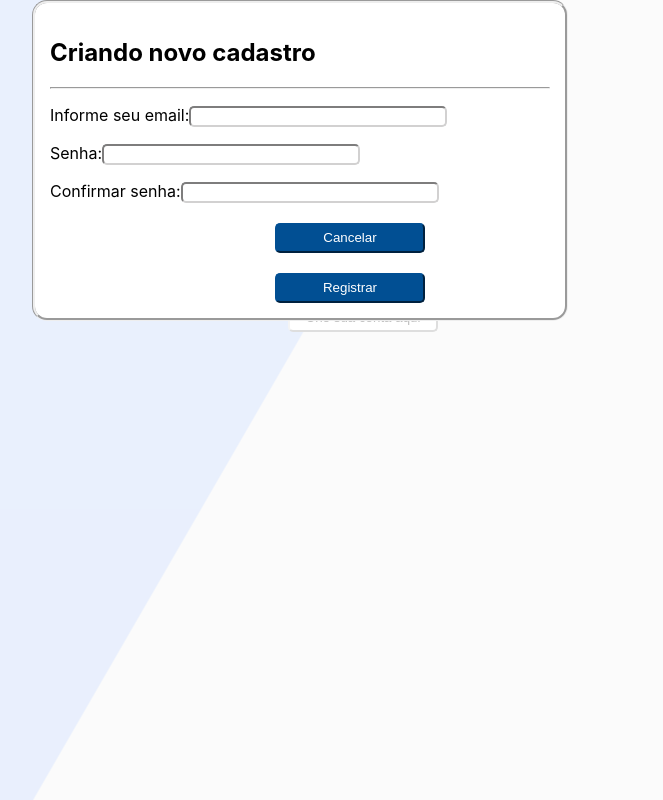
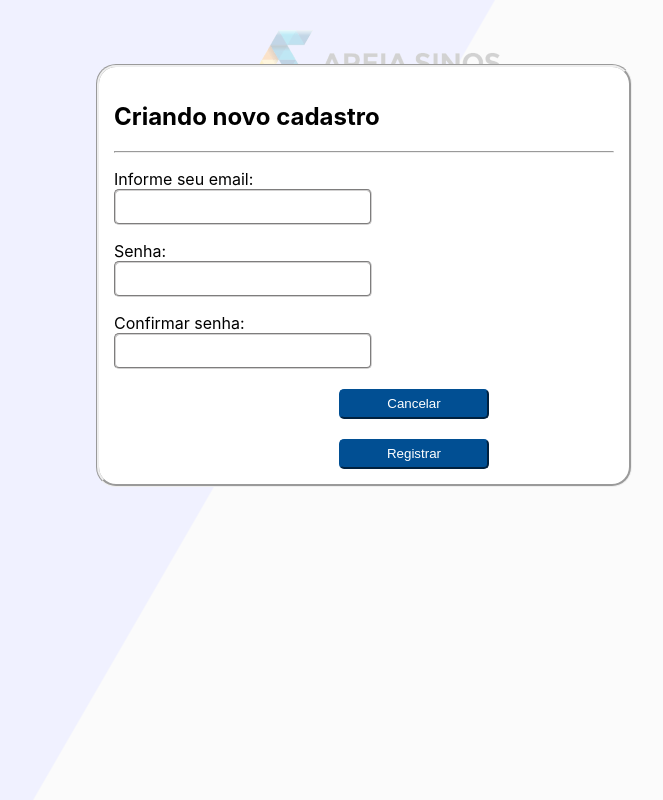
Before and after one commit to ClaitonBarchet/WSN, a React (Create React App) app in the folder websystemnow/: page / in a window 1280 px wide. Both pictures are taken after a click on the button "Crie sua conta aqui". Shown: the top 800 px of the page, without its empty margins (288-951 px from the left). Built offline with nearby package versions, Linux system fonts and the light colour scheme.

Commit message:
css inputs

```diff
--- a/websystemnow/src/pages/login/Login.css
+++ b/websystemnow/src/pages/login/Login.css
@@ -1,7 +1,7 @@
 
 /* FORMULARIO LOGIN */
 body {
-    background:linear-gradient(120deg, #a6c1f7 44.9%, #eeeeee 45%)  fixed;
+    background:linear-gradient(120deg, #c2c6ff 44.9%, #eeeeee 45%)  fixed;
     /* background:linear-gradient(120deg, #4c79d34d 44.9%, #eeeeee 45%) no-repeat fixed; */
 }
 .form-login {
@@ -9,11 +9,15 @@ body {
     margin: 0% 40%;
 }
 
-/* INPUTS */
-.form-control {
-    width: 250px;
+/* INPUTS - TEXTBOX */
+.input-basic {
+    width: 200px;
+    border-style: groove;
     border-radius: 5px;
     border-color: rgb(210, 209, 209);
+    height: 30px;
+    width: 250px;
+    font-size: 18px;
 }
 
 /* .text-login {
@@ -63,26 +67,11 @@ body {
 
 /* FORMULÁRIO MODAL */
 .modal-style {
-    width: 40%;
-    margin: 0% 25%;
+    width: 50%;
+    margin: 5% 30% 25%;
     max-width: 500px;
     background-color: white;
-    padding: 15px;
-    border-radius: 15px;
+    padding: 15px 15px 15px 15px;
+    border-radius: 20px;
     border-style:groove;
 }
-
-/* .link-default {
-    color: #4e0070;
-    cursor: pointer;
-} */
-
-/* .link-default:hover {
-    color: #4c79d3;
-} */
-
-/* .setor-atual {
-    color: black;
-    font-size: 22px;
-    font-style: oblique;
-} */
--- a/websystemnow/src/pages/login/Login.js
+++ b/websystemnow/src/pages/login/Login.js
@@ -24,26 +24,26 @@ Modal.setAppElement("#root");
       <body>
       <div class="row vh-100">
         <form  id="login-form" action="home.html" class="form-login">
-          {/* <div class="d-flex justify-content-center my-5 flex-column"> */}
-            {/* <div class="container"> */}
-              <div class="text-cente mb-6">
+          <div class="d-flex justify-content-center my-5 flex-column">
+            <div class="container">
+              <div class="text-cente mb-3">
               {/* https://pt.stackoverflow.com/questions/309953/como-inserir-imagem-usando-react-js */}
                 <img src={imagens} alt="logo sinos"></img>
               </div>
 
-              <div class="mb-6">
+              <div class="mb-4">
                 <label for="exampleInputEmail1">E-mail:</label>
                 <br></br>
-                  <input type="email" class="form-control" id="email-login-input" aria-describedby="emailHelp"/>
+                  <input type="email" class="input-basic" id="email-login-input" aria-describedby="emailHelp"/>
                 <div id="emailHelp" class="form-text">Utilize seu e-mail para realizar o login.</div>
               </div>
               <p></p>
-              <div class="mb-6">
+              <div class="mb-4">
                 <label for="exampleInputPassword1">Senha:</label>
                 <br></br>
-                  <input type="password" class="form-control" id="password-login-input"/>
+                  <input type="password" class="input-basic" id="password-login-input"/>
               </div>
-              <div class="mb-6 form-check">
+              <div class="mb-4 form-check">
                   {/* <input type="checkbox" class="form-check-input" id="exampleCheck1"/> */}
                 {/* <label class="form-check-label" for="exampleCheck1">Permanecer logado.</label> */}
               </div>
@@ -51,8 +51,8 @@ Modal.setAppElement("#root");
               <div class="row">
                 <div class="col">
                 </div>
-              {/* </div> */}
-            {/* </div> */}
+              </div>
+            </div>
           </div>
         </form>
         <p></p>
@@ -76,13 +76,16 @@ Modal.setAppElement("#root");
               <hr />
               <p></p>
                 <label>Informe seu email:</label>
-                <input type="email" class="form-control" id="password-login-input"/>
+                <br></br>
+                <input type="email" class="input-basic" id="password-login-input"/>
                 <p></p>
                 <label>Senha:</label>
-                <input type="password" class="form-control" id="password-login-input"/>
+                <br></br>
+                <input type="password" class="input-basic" id="password-login-input"/>
                 <p></p>
                 <label>Confirmar senha:</label>
-                <input type="password" class="form-control" id="password-login-input"/>
+                <br></br>
+                <input type="password" class="input-basic" id="password-login-input"/>
               <div class="row">
                 <br></br>
                   <button class="btn button-basic" onClick={closeModal}>Cancelar</button>
```
